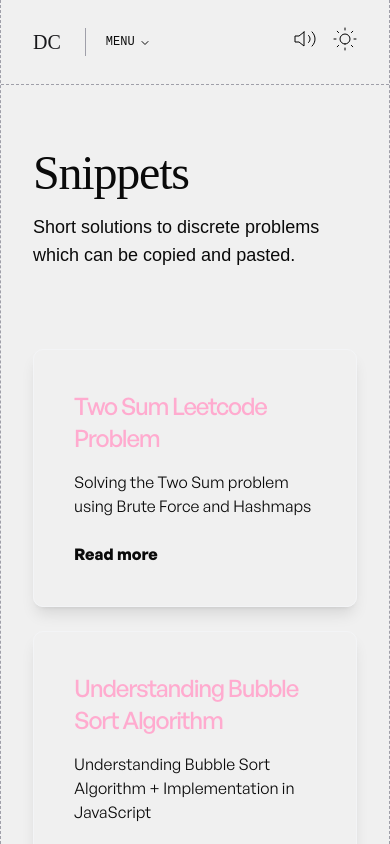
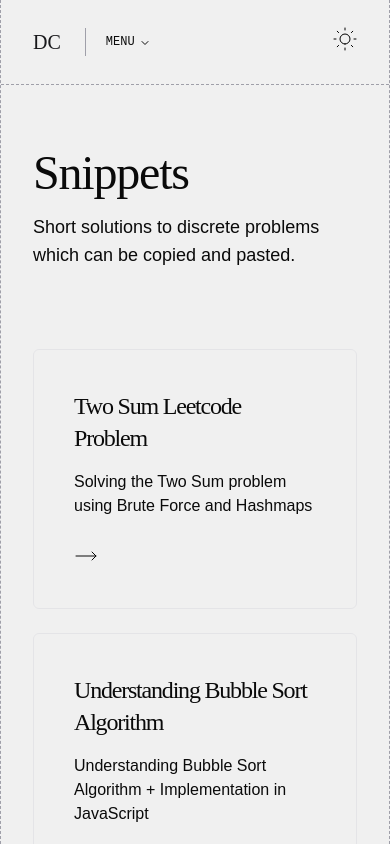
Before and after one commit to deecaulcrick/dees-blog, a Next.js app: page /snippets in a window 390 px wide. Built offline with nearby package versions, Linux system fonts and the light colour scheme.

Commit message:
Removed WIP features

```diff
--- a/src/app/(main)/library/layout.tsx
+++ b/src/app/(main)/library/layout.tsx
@@ -9,11 +9,10 @@ function layout({ children }: { children: React.ReactNode }) {
     return (
         <div>
             <div className="px-8 md:px-16 pt-16 flex justify-start ">
-                <h2 className="font-heading text-left font-normal text-5xl tracking-tight mb-4 border-r border-zinc-500 pr-4 mr-4">
-                    <NavLink href="/library">Reading</NavLink>
+                <h2 className="font-heading text-left font-normal text-5xl tracking-tight mb-4">
+                    Library
                 </h2>
-                <h2 className="font-heading font-normal text-5xl tracking-tight mb-4 ">  <NavLink href="/library/wish">Want to Read</NavLink>
-                </h2>
+
             </div>
 
             {children}
--- a/src/components/Header.tsx
+++ b/src/components/Header.tsx
@@ -21,7 +21,7 @@ function Header() {
                 </div>
             </div>
             <div className=' col-span-6 md:col-span-3 flex gap-4 items-right justify-end'>
-                <div><SoundToggle /></div>
+                {/* <div><SoundToggle /></div> */}
                 <div><DarkModeToggle /></div>
             </div>
         </div>
--- a/src/components/SideBar.tsx
+++ b/src/components/SideBar.tsx
@@ -6,7 +6,7 @@ function SideBar() {
     return (
         <div className='hidden md:flex flex-col border-r border-dashed border-zinc-400 dark:border-zinc-500 px-10 h-screen w-[20%] p-20 justify-between'>
             <div>
-                <h2 className='font-heading text-4xl tracking-tight leading-none'>Dee <br />Caulcrick</h2>
+                <h2 className='font-heading text:lg text-lg lg:text-4xl tracking-tight leading-none'>Dee <br />Caulcrick</h2>
                 <p className='font-body text-base mt-6'>A blog on computer science and web development.</p>
             </div>
             <div className='mt-10 flex justify-between items-end'>
--- a/src/components/SnippetTable.tsx
+++ b/src/components/SnippetTable.tsx
@@ -1,4 +1,5 @@
 import Link from "next/link";
+import { MoveRight } from "lucide-react";
 import { getSnippetMetaData } from "@/lib/mdx";
 
 function SnippetTable() {
@@ -32,15 +33,15 @@ function SnippetTable() {
             </div>
             <div className="md:hidden">
                 {postMetaData.map((post) => (
-                    <div key={post.slug} className="rounded-lg shadow-lg p-10 mb-6 border border-gray-100 dark:border-gray-800">
-                        <h2 className="text-theme-pink font-medium text-2xl tracking-tighter mb-4 hover:underline hover:decoration-theme-pink">
+                    <div key={post.slug} className="rounded-sm hover:shadow-sm p-10 mb-6 border border-zinc-200 dark:border-zinc-800">
+                        <h2 className="font-heading font-light text-2xl tracking-tighter mb-4 hover:underline hover:decoration-theme-pink">
                             <Link href={`/snippets/${post.slug}`} className="post-card-title">
                                 {post.title}
                             </Link>
                         </h2>
-                        <p className="mb-6">{post.description}</p>
+                        <p className="font-body mb-6">{post.description}</p>
                         <Link href={`/snippets/${post.slug}`} className="font-bold">
-                            Read more
+                            <MoveRight strokeWidth={1} size={24} className="inline-block" />
                         </Link>
                         {/* <p className="post-date">{post.date}</p> */}
                     </div>
--- a/src/components/ui/DarkModeToggle.tsx
+++ b/src/components/ui/DarkModeToggle.tsx
@@ -6,11 +6,11 @@ import Moon from "../icons/Moon";
 
 export default function DarkModeToggle() {
     const { theme, setTheme } = useTheme();
-    const { playClick } = useSoundStore();
+    // const { playClick } = useSoundStore();
     return (
         <button
             onClick={() => {
-                playClick();
+                // playClick();
                 setTheme(theme === "dark" ? "light" : "dark");
             }}
             className=" dark:text-white"
--- a/src/components/ui/SoundToggle.tsx
+++ b/src/components/ui/SoundToggle.tsx
@@ -7,9 +7,9 @@ import SoundOn from '../icons/SoundOn';
 function SoundToggle() {
     const { soundOn, toggleSound } = useSoundStore();
     const playClick = () => {
-        const sound = soundOn ? "sound-off" : "sound-on";
-        const audio = new Audio(`/sounds/${sound}.wav`);
-        audio.play();
+        // const sound = soundOn ? "sound-off" : "sound-on";
+        // const audio = new Audio(`/sounds/${sound}.wav`);
+        // audio.play();
     }
 
     return (
--- a/src/mdx-components.tsx
+++ b/src/mdx-components.tsx
@@ -18,7 +18,7 @@ export function useMDXComponents(components: MDXComponents): MDXComponents {
       </h1>
     ),
     h2: ({ children, ...props }) => (
-      <h2 {...props} className=" font-heading relative px-4 text-4xl text-theme-dark-green tracking-tight dark:text-theme-pink font-normal mb-4 mt-8 before:content-['#'] before:font-normal before:absolute before:-left-4 before:hidden hover:before:block before:transition-all">
+      <h2 {...props} className=" font-heading relative px-4 text-4xl text-theme-dark-green tracking-tight dark:text-theme-blue font-normal mb-4 mt-8 before:content-['#'] before:font-normal before:absolute before:-left-4 before:hidden hover:before:block before:transition-all">
         {children}
       </h2>
     ),
```
